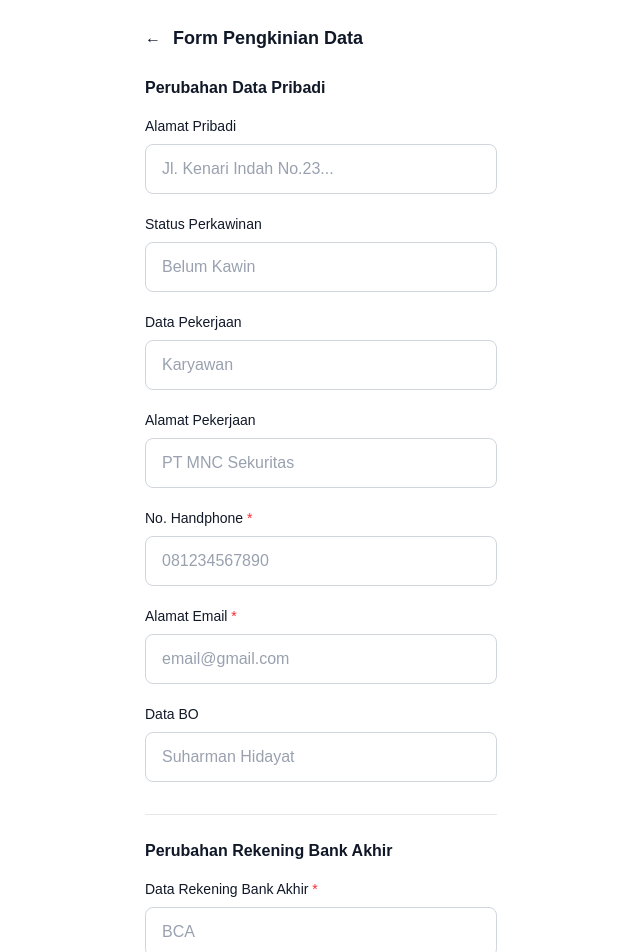
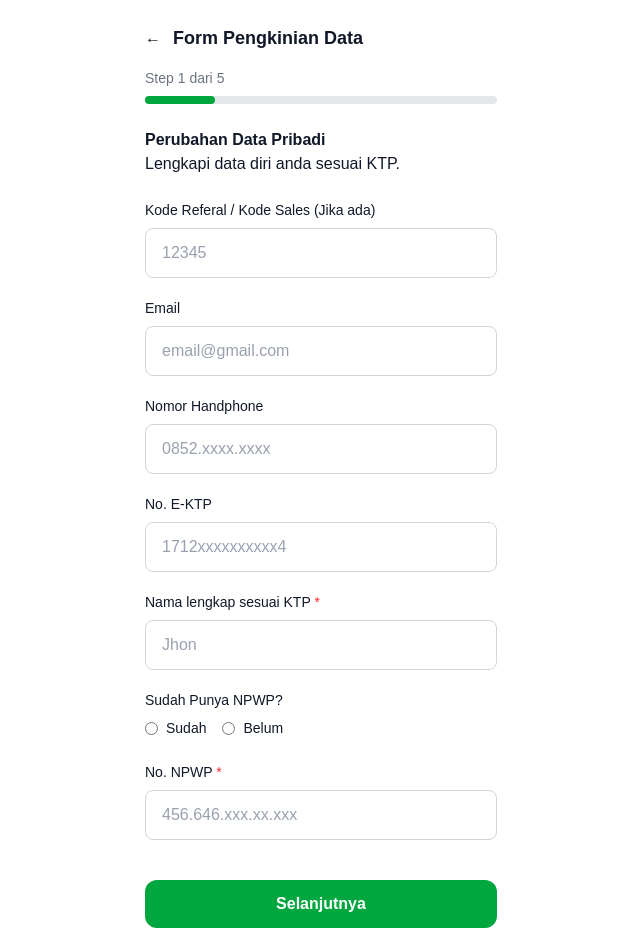
Before and after one commit to 16didiks/update-akun, a Next.js app: page /akun/edit in a window 1280 px wide. Shown: the top 952 px of the page, without its empty margins (319-959 px from the left). Built offline with nearby package versions, Linux system fonts and the light colour scheme.

Commit message:
feat: step

```diff
--- a/src/app/page.tsx
+++ b/src/app/page.tsx
@@ -1,5 +1,5 @@
 import { redirect } from "next/navigation";
 
 export default function Home() {
-  redirect("/akun");
+  redirect("/akun/edit");
 }
--- a/src/features/akun/form/EditAkunForm.tsx
+++ b/src/features/akun/form/EditAkunForm.tsx
@@ -1,45 +1,114 @@
 "use client";
 
 import { useState } from "react";
+import { useRouter } from "next/navigation";
+
 import PersonalInfoFields from "./sections/PersonalInfoFields";
+import AddressFields from "./sections/AddressFields";
+import FamilyFields from "./sections/FamilyFields";
+import JobFields from "./sections/JobFields";
 import BankAkhirFields from "./sections/BankAkhirFields";
+
 import ImportantInfoModal from "./modals/ImportantInfoModal";
 import VerificationMethodModal from "./modals/VerificationMethodModal";
 import OTPModal from "./modals/OTPModal";
 import SuccessModal from "./modals/SuccessModal";
-import { useRouter } from "next/navigation";
 
 export default function EditAkunForm() {
   const [showImportant, setShowImportant] = useState(false);
   const [showVerification, setShowVerification] = useState(false);
   const [showOtp, setShowOtp] = useState(false);
   const [showSuccess, setShowSuccess] = useState(false);
+
+  const [step, setStep] = useState(1);
+
   const router = useRouter();
+
+  const totalSteps = 5;
+
+  const renderStep = () => {
+    switch (step) {
+      case 1:
+        return <PersonalInfoFields />;
+      case 2:
+        return <AddressFields />;
+      case 3:
+        return <FamilyFields />;
+      case 4:
+        return <JobFields />;
+      case 5:
+        return <BankAkhirFields />;
+      default:
+        return null;
+    }
+  };
 
   return (
     <>
       <div className="max-w-sm mx-auto min-h-screen bg-white text-gray-900 px-4 py-6">
-        <div className="flex items-center mb-6">
+
+        {/* Header */}
+        <div className="flex items-center mb-4">
           <button onClick={() => router.back()} className="mr-3">
             ←
           </button>
-
           <h1 className="text-lg font-semibold">Form Pengkinian Data</h1>
         </div>
 
-        <PersonalInfoFields />
-        <BankAkhirFields />
+        {/* Step Indicator */}
+        <div className="text-sm text-gray-500 mb-2">
+          Step {step} dari {totalSteps}
+        </div>
 
-        <div className="mt-10 pb-6">
-          <button
-            onClick={() => setShowImportant(true)}
-            className="w-full bg-green-600 py-3 rounded-xl font-semibold"
-          >
-            Konfirmasi
-          </button>
+        {/* Progress Bar */}
+        <div className="w-full bg-gray-200 h-2 rounded mb-6">
+          <div
+            className="bg-green-600 h-2 rounded"
+            style={{ width: `${(step / totalSteps) * 100}%` }}
+          />
+        </div>
+
+        {/* Current Step Section */}
+        {renderStep()}
+
+        {/* Navigation Buttons */}
+        <div className="mt-10 pb-6 flex gap-3">
+
+          {step > 1 && (
+            <button
+              onClick={() => {
+                setStep(step - 1);
+                window.scrollTo({ top: 0, behavior: "smooth" });
+              }}
+              className="w-1/3 border border-gray-300 py-3 rounded-xl"
+            >
+              Kembali
+            </button>
+          )}
+
+          {step < totalSteps ? (
+            <button
+              onClick={() => {
+                setStep(step + 1);
+                window.scrollTo({ top: 0, behavior: "smooth" });
+              }}
+              className="flex-1 bg-green-600 text-white py-3 rounded-xl font-semibold"
+            >
+              Selanjutnya
+            </button>
+          ) : (
+            <button
+              onClick={() => setShowImportant(true)}
+              className="flex-1 bg-green-600 text-white py-3 rounded-xl font-semibold"
+            >
+              Konfirmasi
+            </button>
+          )}
+
         </div>
       </div>
 
+      {/* Modals */}
       <ImportantInfoModal
         isOpen={showImportant}
         onClose={() => setShowImportant(false)}
--- /dev/null
+++ b/src/features/akun/form/inputs/DateInput.tsx
@@ -0,0 +1,27 @@
+interface Props {
+  label: string
+}
+
+export default function DateInput({ label }: Props) {
+  return (
+    <div className="space-y-1">
+      <label className="text-sm text-gray-600 dark:text-gray-300">
+        {label}
+      </label>
+
+      <input
+        type="date"
+        className="
+          w-full
+          rounded-lg
+          border border-gray-300 dark:border-gray-600
+          px-3 py-2
+          text-sm
+          bg-white dark:bg-gray-800
+          focus:outline-none
+          focus:ring-2 focus:ring-green-500
+        "
+      />
+    </div>
+  )
+}
--- /dev/null
+++ b/src/features/akun/form/inputs/RadioInput.tsx
@@ -0,0 +1,28 @@
+interface Option {
+  label: string
+  value: string
+}
+
+interface Props {
+  label: string;
+  name: string;
+  options: Option[];
+  required?: boolean;
+}
+
+export default function RadioInput({ label, options }: Props) {
+  return (
+    <div className="space-y-2 mb-6">
+      <p className="text-sm">{label}</p>
+
+      <div className="flex gap-4">
+        {options.map((opt) => (
+          <label key={opt.value} className="flex items-center gap-2 text-sm">
+            <input type="radio" name={label} value={opt.value} />
+            {opt.label}
+          </label>
+        ))}
+      </div>
+    </div>
+  )
+}
--- /dev/null
+++ b/src/features/akun/form/inputs/SelectInput.tsx
@@ -0,0 +1,38 @@
+interface Option {
+  label: string
+  value: string
+}
+
+interface Props {
+  label: string
+  options: Option[]
+}
+
+export default function SelectInput({ label, options }: Props) {
+  return (
+    <div className="space-y-1">
+      <label className="text-sm text-gray-600 dark:text-gray-300">
+        {label}
+      </label>
+
+      <select
+        className="
+          w-full
+          rounded-lg
+          border border-gray-300 dark:border-gray-600
+          px-3 py-2
+          text-sm
+          bg-white dark:bg-gray-800
+          focus:outline-none
+          focus:ring-2 focus:ring-green-500
+        "
+      >
+        {options.map((opt) => (
+          <option key={opt.value} value={opt.value}>
+            {opt.label}
+          </option>
+        ))}
+      </select>
+    </div>
+  )
+}
--- /dev/null
+++ b/src/features/akun/form/inputs/TextInput.tsx
@@ -0,0 +1,34 @@
+interface Props {
+  label: string
+  placeholder?: string
+  type?: string
+}
+
+export default function TextInput({
+  label,
+  placeholder,
+  type = "text",
+}: Props) {
+  return (
+    <div className="space-y-1">
+      <label className="text-sm text-gray-600 dark:text-gray-300">
+        {label}
+      </label>
+
+      <input
+        type={type}
+        placeholder={placeholder}
+        className="
+          w-full
+          rounded-lg
+          border border-gray-300 dark:border-gray-600
+          px-3 py-2
+          text-sm
+          bg-white dark:bg-gray-800
+          focus:outline-none
+          focus:ring-2 focus:ring-green-500
+        "
+      />
+    </div>
+  )
+}
--- /dev/null
+++ b/src/features/akun/form/sections/AddressFields.tsx
@@ -0,0 +1,17 @@
+import FormInput from "@/features/akun/components/FormInput";
+
+export default function AddressFields() {
+  return (
+    <div className="mb-8">
+      <h2 className="text-base font-semibold mb-4">Alamat Identitas</h2>
+
+      <FormInput label="Provinsi" placeholder="Jawa Timur" />
+
+      <FormInput label="Kabupaten / Kota" placeholder="Kabupaten Jember" />
+
+      <FormInput label="Kecamatan" placeholder="Kaliwates" />
+
+      <FormInput label="Alamat Lengkap" placeholder="Jl. Kenari Indah No.23" />
+    </div>
+  );
+}
--- /dev/null
+++ b/src/features/akun/form/sections/FamilyFields.tsx
@@ -0,0 +1,17 @@
+import FormInput from "@/features/akun/components/FormInput";
+
+export default function FamilyFields() {
+  return (
+    <div className="mb-8">
+      <h2 className="text-base font-semibold mb-4">Data Keluarga</h2>
+
+      <FormInput label="Nama Ibu Kandung" placeholder="Masukkan nama ibu" />
+
+      <FormInput label="Hubungan" placeholder="Pasangan / Orang Tua" />
+
+      <FormInput label="Nama Lengkap" placeholder="Nama keluarga" />
+
+      <FormInput label="Nomor Handphone" placeholder="08xxxxxxxx" />
+    </div>
+  );
+}
--- /dev/null
+++ b/src/features/akun/form/sections/JobFields.tsx
@@ -0,0 +1,19 @@
+import FormInput from "@/features/akun/components/FormInput";
+
+export default function JobFields() {
+  return (
+    <div className="mb-8">
+      <h2 className="text-base font-semibold mb-4">Data Pekerjaan</h2>
+
+      <FormInput label="Jenis Pekerjaan" placeholder="Karyawan" />
+
+      <FormInput label="Nama Perusahaan" placeholder="PT MNC Sekuritas" />
+
+      <FormInput label="Alamat Perusahaan" placeholder="Alamat kantor" />
+
+      <FormInput label="Lama Bekerja" placeholder="5 Tahun" />
+
+      <FormInput label="Penghasilan" placeholder="Rp 10.000.000" />
+    </div>
+  );
+}
--- a/src/features/akun/form/sections/PersonalInfoFields.tsx
+++ b/src/features/akun/form/sections/PersonalInfoFields.tsx
@@ -1,26 +1,36 @@
 import FormInput from "@/features/akun/components/FormInput";
+import RadioInput from "../inputs/RadioInput";
 
 export default function PersonalInfoFields() {
   return (
     <div className="mb-8">
-      <h2 className="text-base font-semibold mb-4">Perubahan Data Pribadi</h2>
+      <h2 className="text-base font-semibold">Perubahan Data Pribadi</h2>
+      <label htmlFor="">Lengkapi data diri anda sesuai KTP.</label>
+      <br /><br />
 
       <FormInput
-        label="Alamat Pribadi"
-        placeholder="Jl. Kenari Indah No.23..."
+        label="Kode Referal / Kode Sales (Jika ada)"
+        placeholder="12345"
       />
 
-      <FormInput label="Status Perkawinan" placeholder="Belum Kawin" />
+      <FormInput label="Email" placeholder="email@gmail.com" />
 
-      <FormInput label="Data Pekerjaan" placeholder="Karyawan" />
+      <FormInput label="Nomor Handphone" placeholder="0852.xxxx.xxxx" />
 
-      <FormInput label="Alamat Pekerjaan" placeholder="PT MNC Sekuritas" />
+      <FormInput label="No. E-KTP" placeholder="1712xxxxxxxxxx4" />
 
-      <FormInput label="No. Handphone" placeholder="081234567890" required />
+      <FormInput label="Nama lengkap sesuai KTP" placeholder="Jhon" required />
 
-      <FormInput label="Alamat Email" placeholder="email@gmail.com" required />
+      <RadioInput
+        label="Sudah Punya NPWP?"
+        name="npwp_status"
+        options={[
+          { label: "Sudah", value: "yes" },
+          { label: "Belum", value: "no" },
+        ]}
+      />
 
-      <FormInput label="Data BO" placeholder="Suharman Hidayat" />
+      <FormInput label="No. NPWP" placeholder="456.646.xxx.xx.xxx" required />
     </div>
   );
 }
```
Also changed, not shown: src/app/akun/page.tsx (+23 -17 lines).
